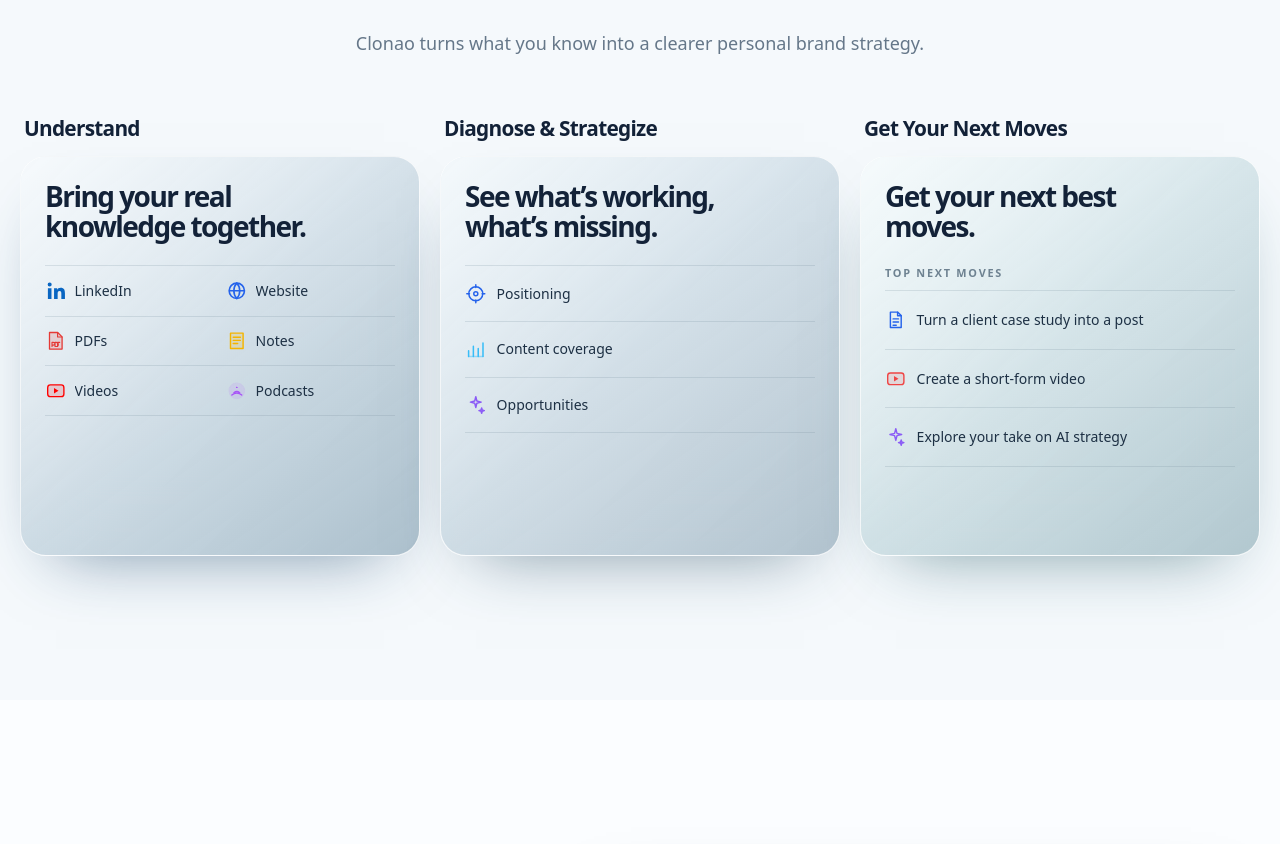
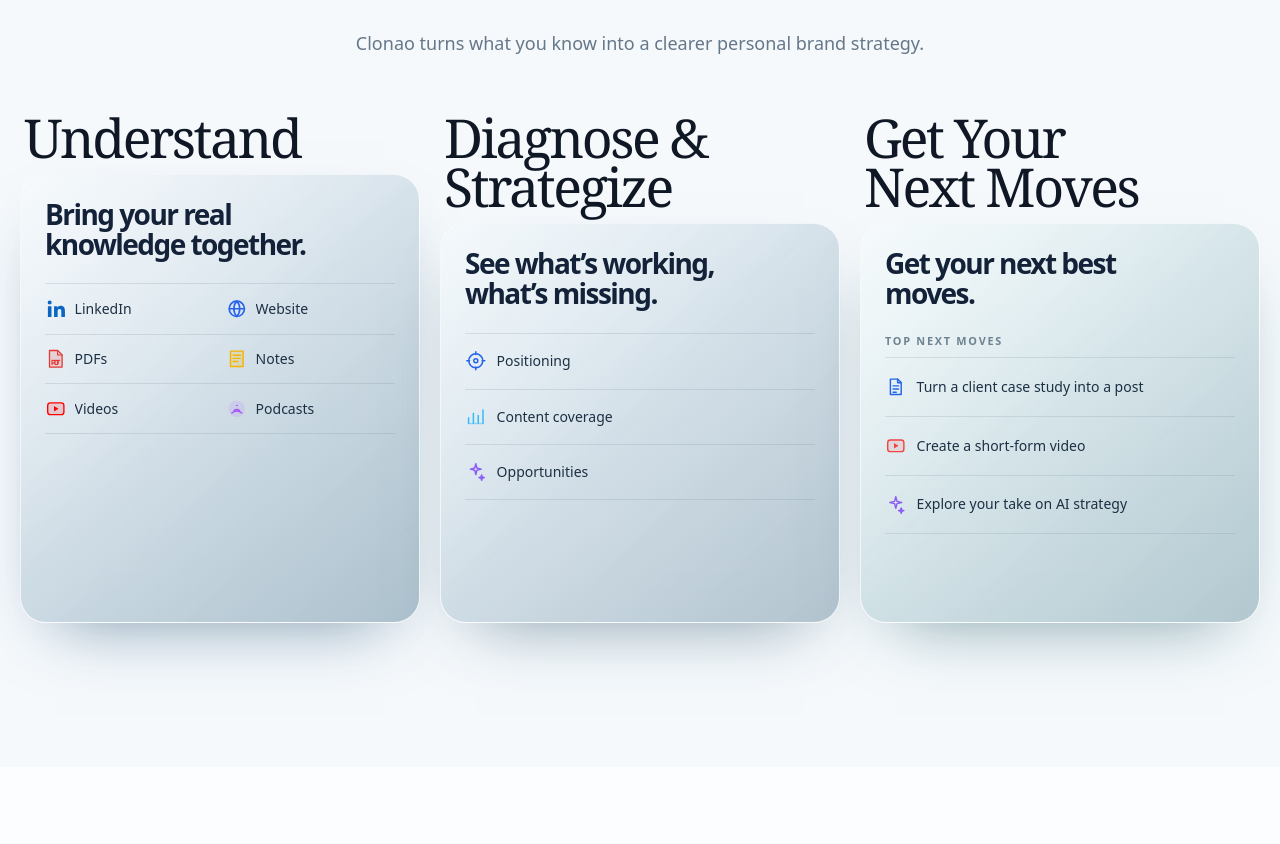
Before and after one commit to veokleo-create07/linkeldn.tool.100k, a Next.js app: page / in a window 1280 px wide. Shown: the part 2912-3756 px from the top of the page. Built offline with nearby package versions, Linux system fonts and the light colour scheme.

Commit message:
refine: add editorial serif card headings

```diff
--- a/src/components/marketing/intelligence-loop.tsx
+++ b/src/components/marketing/intelligence-loop.tsx
@@ -64,7 +64,7 @@
 function ShowcaseCard({ label, children }: { label: string; children: React.ReactNode }) {
   return (
     <div className="flex h-full flex-col gap-3">
-      <h3 className="px-1 text-[1.2rem] font-semibold tracking-[-0.035em] text-[#132238] sm:text-[1.3rem]">{label}</h3>
+      <h3 className="text-balance px-1 font-serif text-[2.6rem] font-medium leading-[0.92] tracking-[-0.045em] text-[#101826] sm:text-[3rem] lg:text-[3.35rem]">{label}</h3>
       {children}
     </div>
   );
```
